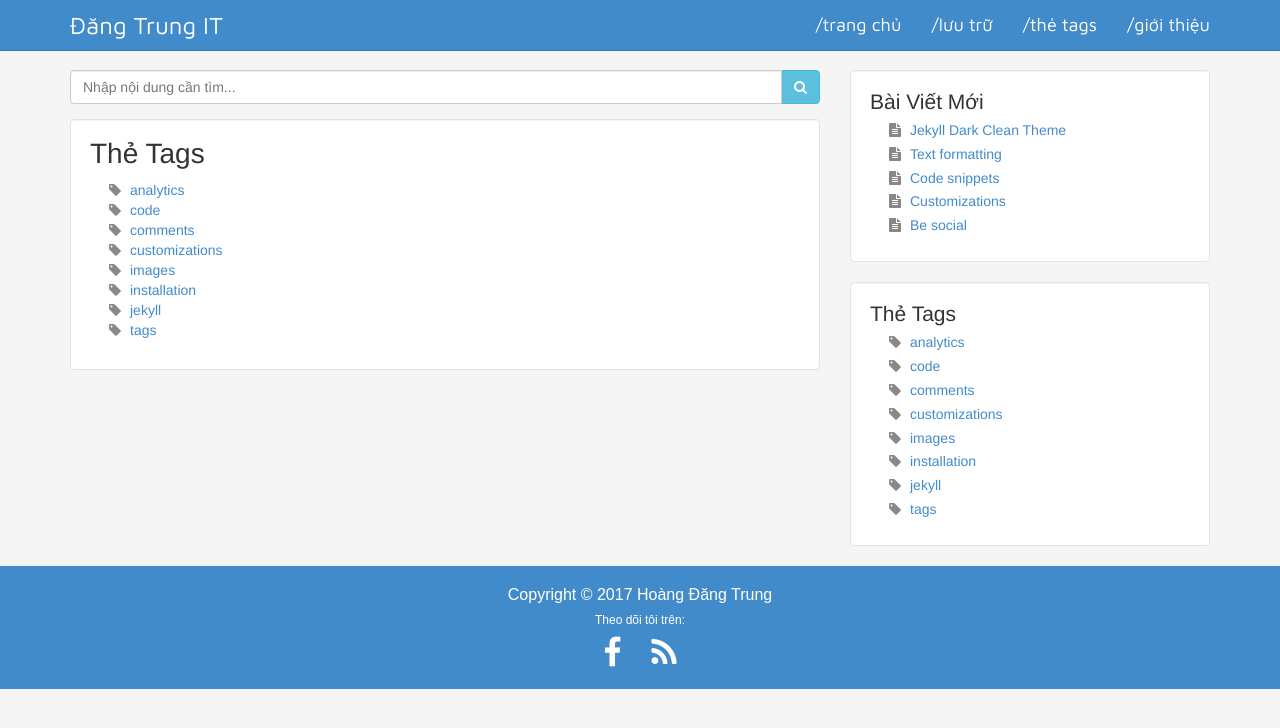
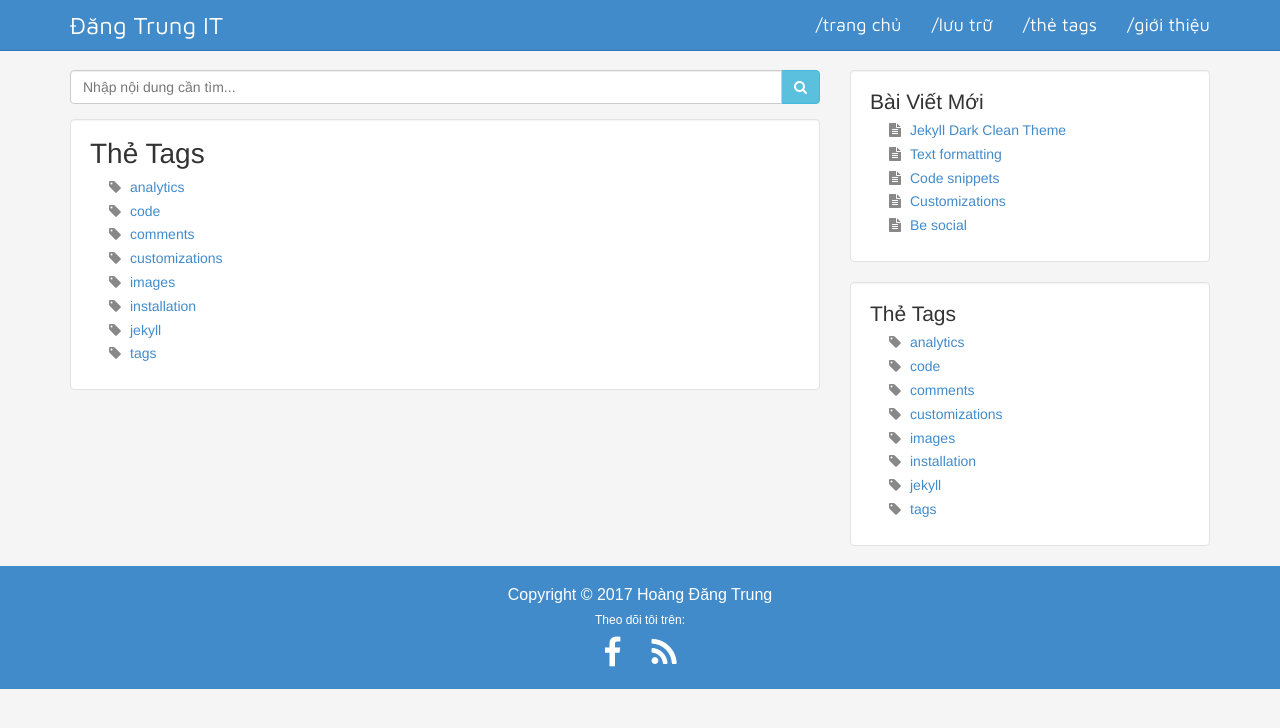
Before and after one commit to hoangdangtrungvn/hoangdangtrungvn.github.io, a Jekyll site: the page built from tags.html, in a window 1280 px wide. Shown: the top 728 px of the page. Built offline with Jekyll 4.4.1, drawn with Linux system fonts in a browser that asks for light colours.

Commit message:
big update

```diff
--- a/archive.html
+++ b/archive.html
@@ -19,6 +19,5 @@ sitemap:
 	<li>
 		<time>{{ post.date | date: "%d-%m-%Y" }}</time>
 		<a href="{{ post.url | prepend: site.baseurl | prepend: site.url }}">{{ post.title }}</a>
-		<p>{{post.description}}</p>
 	</li>
 {% endfor %}
--- a/css/theme.css
+++ b/css/theme.css
@@ -14,9 +14,8 @@ h5 { font-size: .83em; }
 
 h6 { font-size: .75em; }
 
-.sidebar li { margin-top: .7em; line-height: 1em; }
-
 .posts, .tags { list-style: none; }
+.posts li, .tags li { margin-top: .7em; line-height: 1em; }
 .posts li:before, .tags li:before { font-family: 'FontAwesome'; float: left; margin-left: -1.5em; color: #888; }
 .posts li:before { content: '\f15c'; }
 .tags li:before { content: '\f02b'; }
```
